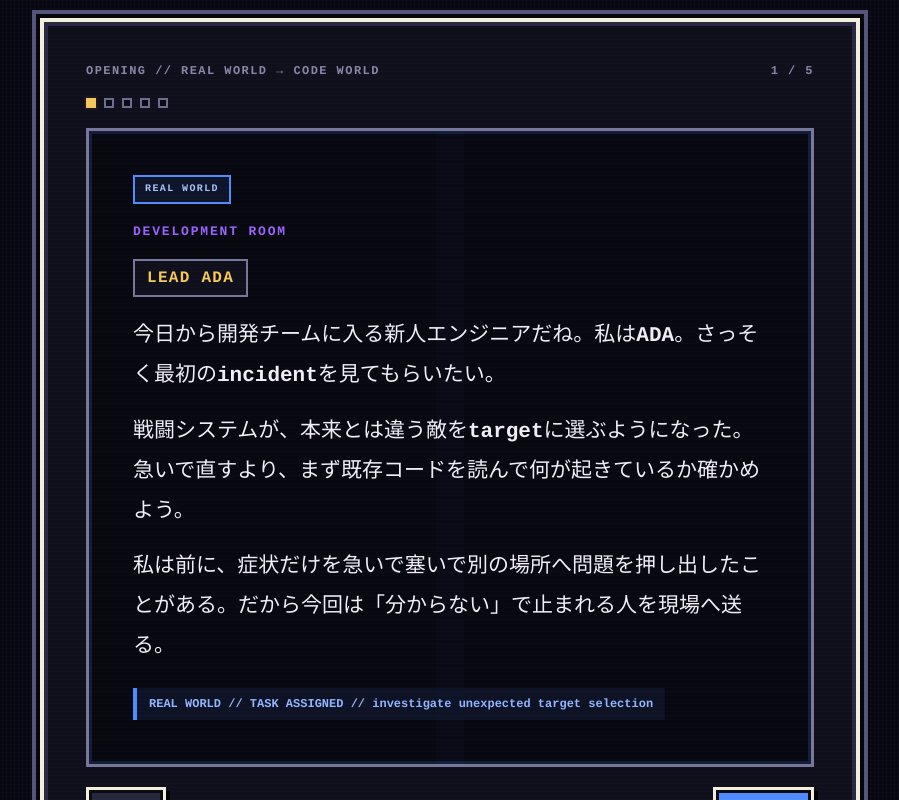
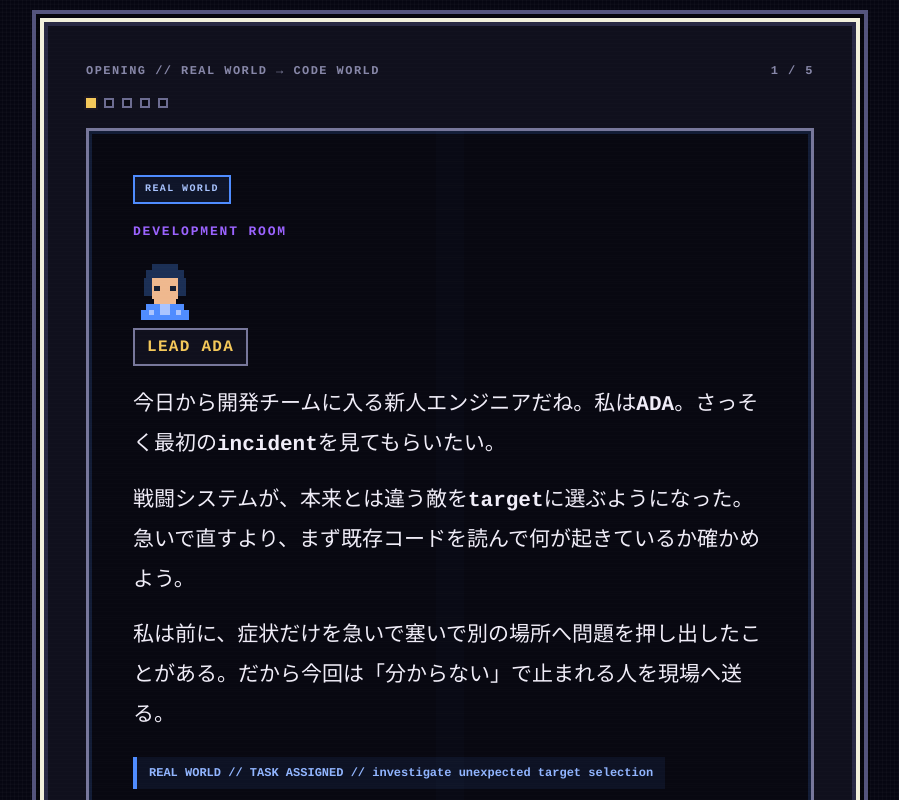
Before and after one commit to mui-1729/code-reading-rpg, a React (Vite) app: page / in a window 1280 px wide. Both pictures are taken after a click on the button "START". Shown: the top 800 px of the page, without its empty margins (190-1089 px from the left). Built offline with nearby package versions, Linux system fonts and the light colour scheme.

Commit message:
feat: show character portraits in opening

```diff
--- a/src/routeComponents.tsx
+++ b/src/routeComponents.tsx
@@ -3,7 +3,7 @@ import { useNavigate, useParams, useRouterState, useSearch } from '@tanstack/rea
 import App from './App'
 import { useBgm } from './audio/useBgm'
 import { useProgress } from './progression'
-import { useRpg } from './rpg'
+import { getStorySpeakerVisual, useRpg } from './rpg'
 import { hasExistingRun } from './story/openingProgress'
 import {
   areaById,
@@ -66,6 +66,7 @@ export function HomePage() {
   if (openingIndex !== null) {
     const scene = javascriptOpeningScenes[openingIndex]
     const isLast = openingIndex === javascriptOpeningScenes.length - 1
+    const speakerVisual = getStorySpeakerVisual(scene.speakerId)
 
     const next = () => {
       if (isLast) {
@@ -101,7 +102,18 @@ export function HomePage() {
               {storyLayerLabels[scene.layer]}
             </div>
             <div className="opening-kicker">{scene.kicker}</div>
-            <div className="opening-speaker">{scene.speaker}</div>
+            <div className="opening-speaker-card">
+              {speakerVisual && (
+                <img
+                  className="opening-speaker-portrait"
+                  src={speakerVisual}
+                  alt={`${scene.speaker} portrait`}
+                  width="64"
+                  height="64"
+                />
+              )}
+              <div className="opening-speaker">{scene.speaker}</div>
+            </div>
             <div className="opening-copy">
               {scene.lines.map((line) => <p key={line}>{line}</p>)}
             </div>
```
